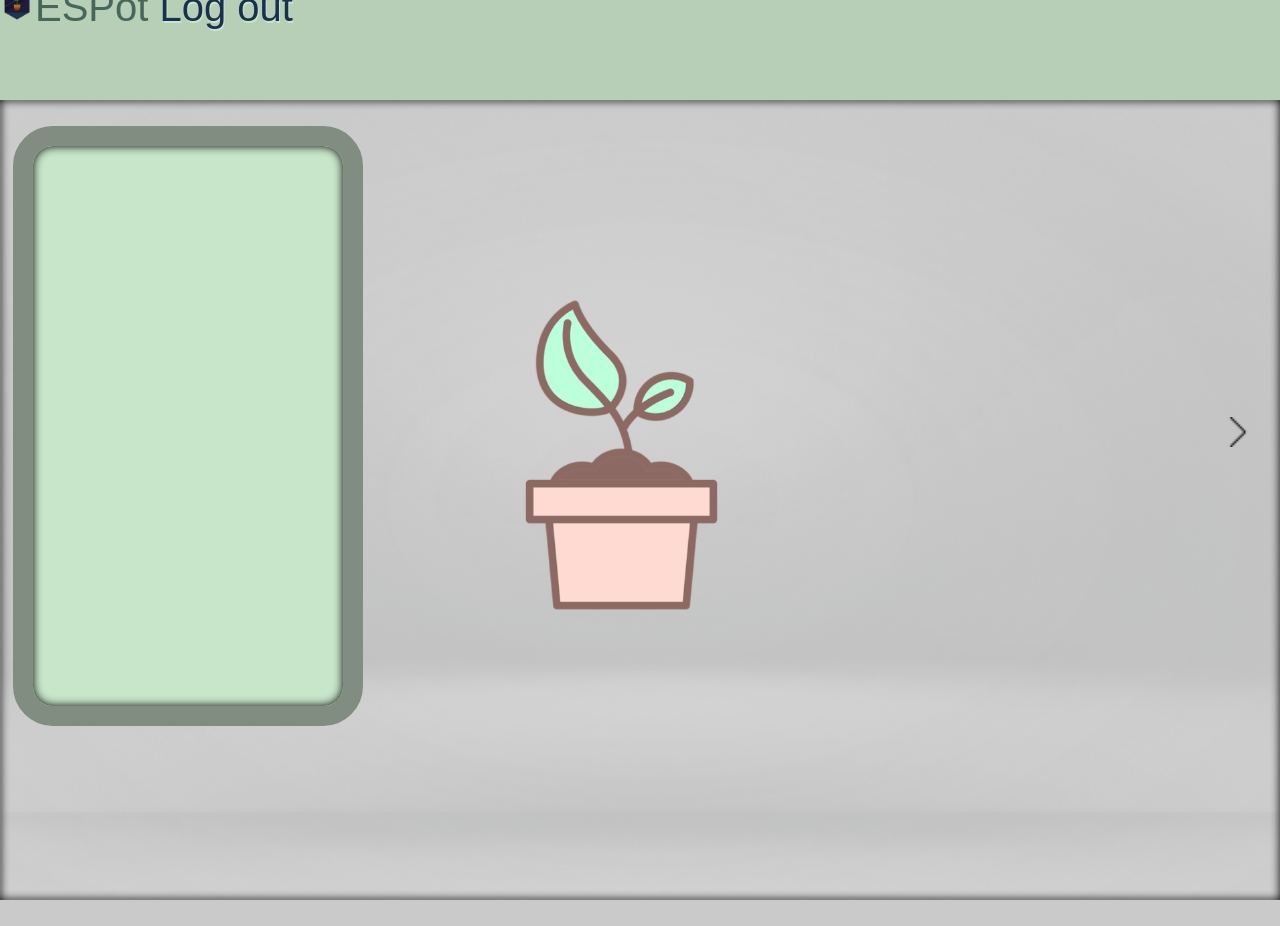
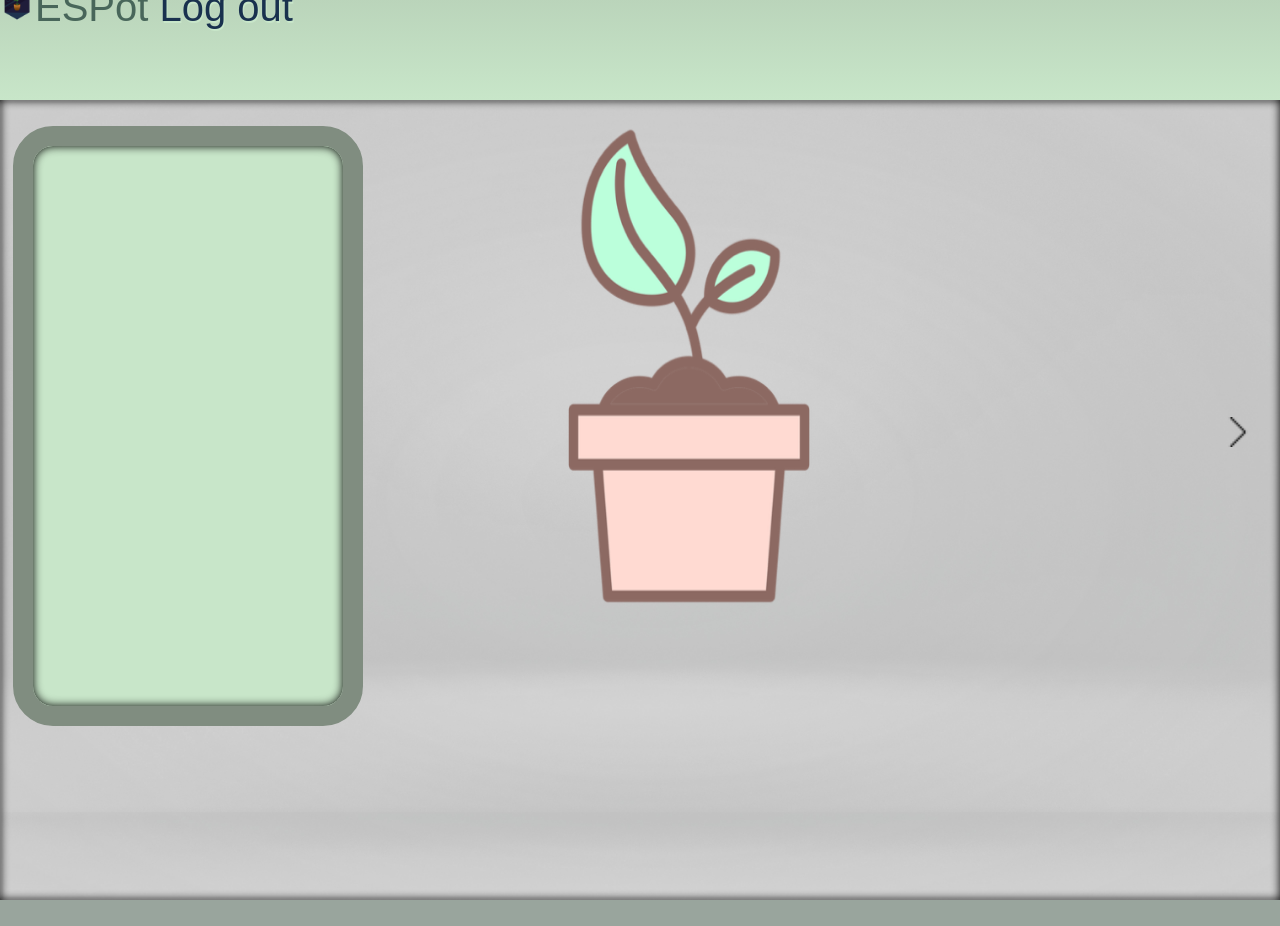
Before and after one commit to rrrorrigo/ESPot, a Flask app: template web_flask/templates/my_plants_test.html in a window 1280 px wide. Before the commit the page ends 900 px from the top, so only its background shows below. Run offline with Flask 2, Linux system fonts and the light colour scheme; the template is opened without the code that fills it, so the values that code supplies are empty; some libraries are stand-ins or nearby versions.

Commit message:
added style

```diff
--- a/web_flask/static/styles/responsive.css
+++ b/web_flask/static/styles/responsive.css
@@ -153,14 +153,15 @@
     .plantdiv {
         order: 1;
         flex-grow: 1;
-        height: auto;
-        margin-bottom: 7%;
+        height: 100%;
+        margin-bottom: auto;
+        margin-top: 2%;
     }
 
     header {
         height: 130px;
         width: 100%;
-        background: #B6CFB6;
+        background: linear-gradient(#B6CFB6, #c8e6c9);
         background-size: cover;
         margin-top: -30px;
     }
@@ -203,16 +204,16 @@
         height: 100%;
         flex-grow: 1;
         align-content: center;
-        width: 30%;
+        width: 10%;
     }
 
     .onoff {
         order: 2;
-        flex-grow: 1000;
-        align-self: center;
         padding-top: 25%;
-        width: auto;
-        filter: drop-shadow(1.5px 1.5px 0px rgb(0 0 0 / 0.4));
+        padding-bottom: 25%;
+        height: 100%;
+        width: 100%;
+        filter: drop-shadow(1.5px 1.5px 0px rgb(0 0 0 / 60%));
         transition: all 0.3s ease-in-out;
         color: #808D80;
     }
--- a/web_flask/templates/my_plants.html
+++ b/web_flask/templates/my_plants.html
@@ -59,7 +59,6 @@
     <div class="onoffdiv">
       <div class="onoff">
       <i style="cursor: pointer;" class="onoff far fa-power-off fa-10x" id="onoff"></i>
-      <span class="onofftext" id="onofftext">&nbsp;</span>
       </div>
       <div class="right">
         <div class="arrow"></div>
```
